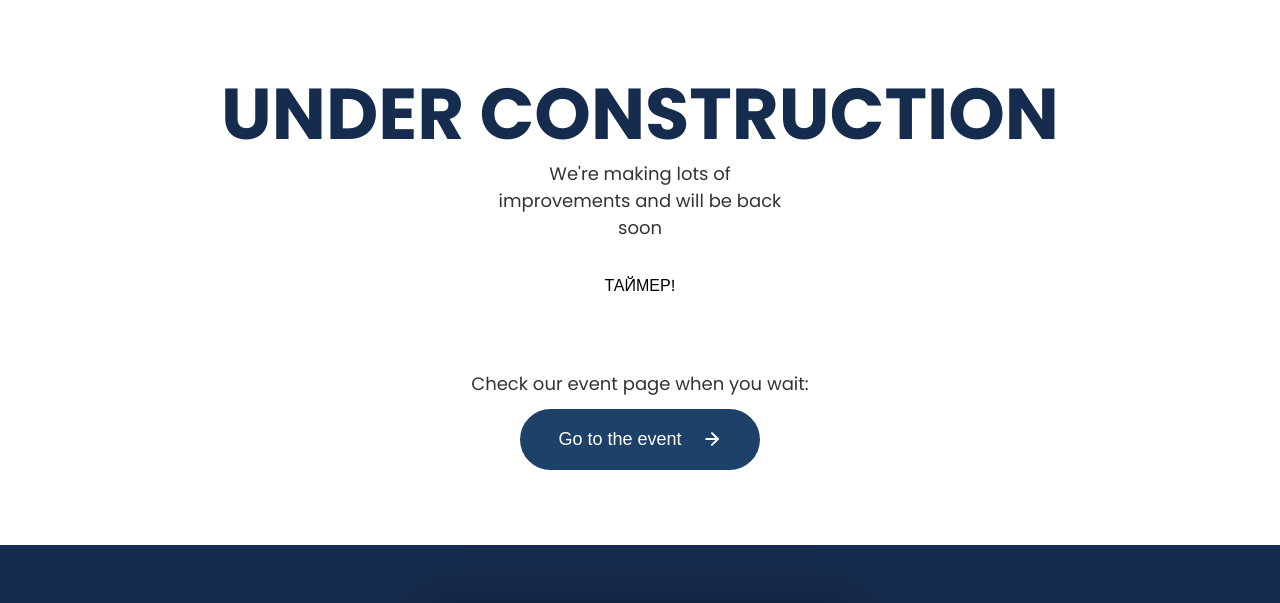
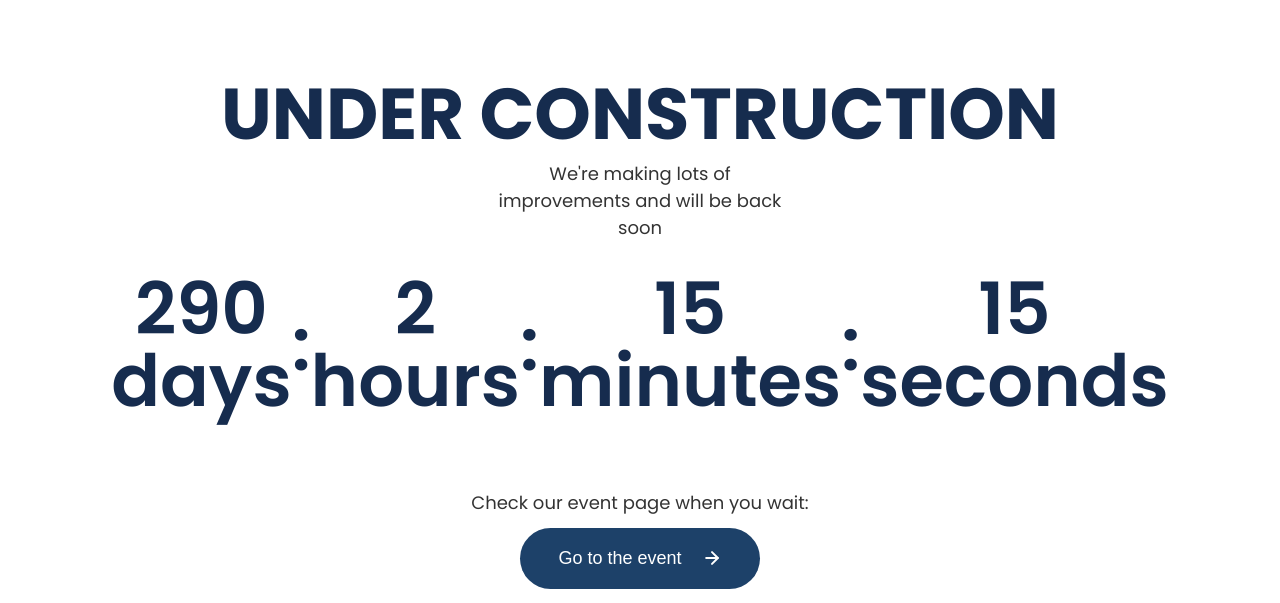
Before and after one commit to AnastasyMeleshko/test-task-egorov-agence, a plain HTML site: page index.html in a window 1280 px wide. Shown: the part 142-745 px from the top of the page. Drawn offline with Linux system fonts and the light colour scheme.

Commit message:
add initial timer

```diff
--- a/index.html
+++ b/index.html
@@ -47,8 +47,26 @@
                   <h1 class="main-title">Under Construction</h1>
                   <p class="main-text">We're making lots of improvements and will be back soon</p>
               </div>
-              <div class="timer">
-                  ТАЙМЕР!
+              <div class="time-count-content">
+                  <div class="time-count-item time-count-days">
+                      <div class="time-count-val">00</div>
+                      <span class="time-count-text">days</span>
+                  </div>
+                  <div class="time-count-separator">:</div>
+                  <div class="time-count-item time-count-hours">
+                      <div class="time-count-val">00</div>
+                      <span class="time-count-text">hours</span>
+                  </div>
+                  <div class="time-count-separator">:</div>
+                  <div class="time-count-item time-count-minutes">
+                      <div class="time-count-val">00</div>
+                      <span class="time-count-text">minutes</span>
+                  </div>
+                  <div class="time-count-separator">:</div>
+                  <div class="time-count-item time-count-seconds">
+                      <div class="time-count-val">00</div>
+                      <span class="time-count-text">seconds</span>
+                  </div>
               </div>
               <div class="check-button">
                   <p class="check-text">Check our event page when you wait:</p>
--- a/js/index.js
+++ b/js/index.js
@@ -0,0 +1,66 @@
+// let countDownDate = new Date("Dec 31, 2022, 00:00:00").getTime();
+// let secondInMillisecond = 1000;
+// let secondsInMinute = 60;
+// let minutesInHour = 60;
+// let hoursInDay = 24;
+//
+// let countDownFunction = setInterval(function () {
+//     let now = new Date().getTime();
+//     let distance = countDownDate - now;
+//     let days = Math.floor(distance / (secondInMillisecond * secondsInMinute * minutesInHour * hoursInDay));
+//     let hours = Math.floor((distance % (secondInMillisecond * secondsInMinute * minutesInHour * hoursInDay)) /
+//         (secondInMillisecond * secondsInMinute * minutesInHour));
+//     let minutes =  Math.floor((distance % (secondInMillisecond * secondsInMinute * minutesInHour)) /
+//         (secondInMillisecond * secondsInMinute));
+//     let seconds = Math.floor(distance % (secondInMillisecond * secondsInMinute) / secondInMillisecond);
+//
+//     document.querySelector(".timer-active").innerHTML = `${days} : ${hours} : ${minutes} : ${seconds}`;
+//
+//     if (distance < 0) {
+//         clearInterval(countDownFunction);
+//         document.querySelector(".timer-active").innerHTML = `The time is over`;
+//     }
+//
+// }, 1000);
+
+document.addEventListener('DOMContentLoaded', () => {
+    const downDate = new Date('Dec 31, 2022, 00:00:00');
+
+    const daysVal = document.querySelector('.time-count-days .time-count-val');
+    const hoursVal = document.querySelector('.time-count-hours .time-count-val');
+    const minutesVal = document.querySelector('.time-count-minutes .time-count-val');
+    const secondsVal = document.querySelector('.time-count-seconds .time-count-val');
+
+    const daysText = document.querySelector('.time-count-days .time-count-text');
+    const hoursText = document.querySelector('.time-count-hours .time-count-text');
+    const minutesText = document.querySelector('.time-count-minutes .time-count-text');
+    const secondsText = document.querySelector('.time-count-seconds .time-count-text');
+
+    // function declOfNum(number, titles) {
+    //     let cases = [2, 0, 1, 1, 1, 2];
+    //     return titles[ (number%100>4 && number%100<20)? 2 : cases[(number%10<5)?number%10:5] ];
+    // }
+
+    const timeCount = () => {
+        let now = new Date();
+        let leftUntil = downDate - now;
+
+        let days = Math.floor(leftUntil / 1000 / 60 / 60 / 24);
+        let hours = Math.floor(leftUntil / 1000 / 60 / 60) % 24;
+        let minutes = Math.floor(leftUntil / 1000 / 60) % 60;
+        let seconds = Math.floor(leftUntil / 1000) % 60;
+
+        daysVal.textContent = days;
+        hoursVal.textContent =	hours;
+        minutesVal.textContent = minutes;
+        secondsVal.textContent = seconds;
+
+        daysText.textContent = 'days';
+        hoursText.textContent = 'hours';
+        minutesText.textContent = 'minutes';
+        secondsText.textContent = 'seconds';
+    };
+
+    timeCount();
+    setInterval(timeCount, 1000);
+});
--- a/style/styles.css
+++ b/style/styles.css
@@ -1,7 +1,4 @@
 @import url('https://fonts.googleapis.com/css2?family=Poppins:wght@400;600;700&family=Roboto&display=swap');
-
-/*font-family: 'Poppins', sans-serif;*/
-/*font-family: 'Roboto', sans-serif;*/
 
 * {
     margin: 0;
@@ -13,9 +10,6 @@
 html, body {
     font-family: 'Poppins', sans-serif;
     text-align: center;
-}
-
-body {
     height: 100%;
 }
 
@@ -26,15 +20,6 @@ button {
 :root {
     --container-max-width: 1920px;
 }
-
-/*.bg-container {*/
-/*    width: 100%;*/
-/*    max-width: var(--container-max-width);*/
-/*    margin: 0 auto;*/
-/*    background-image: url("../img/background-left.png"), url("../img/background-right.png");*/
-/*    background-repeat: repeat-y, repeat-y;*/
-/*    background-position: left, right;*/
-/*}*/
 
 .container {
     width: 100%;
@@ -80,7 +65,6 @@ button {
     font-weight: 700;
     margin-bottom: 8px;
 }
-/*color: #E5E5E5;*/
 
 .main-text, .check-text, .go-btn-text  {
     font-size: 18px;
@@ -95,6 +79,17 @@ button {
 
 .main-text {
     max-width: 23%;
+}
+
+.time-count-content  {
+    display: flex;
+    justify-content: center;
+    align-items: center;
+    font-size: 72px;
+    line-height: 1em;
+    font-style: normal;
+    font-weight: 600;
+    color: #162C4E;
 }
 
 .check-text {
```
